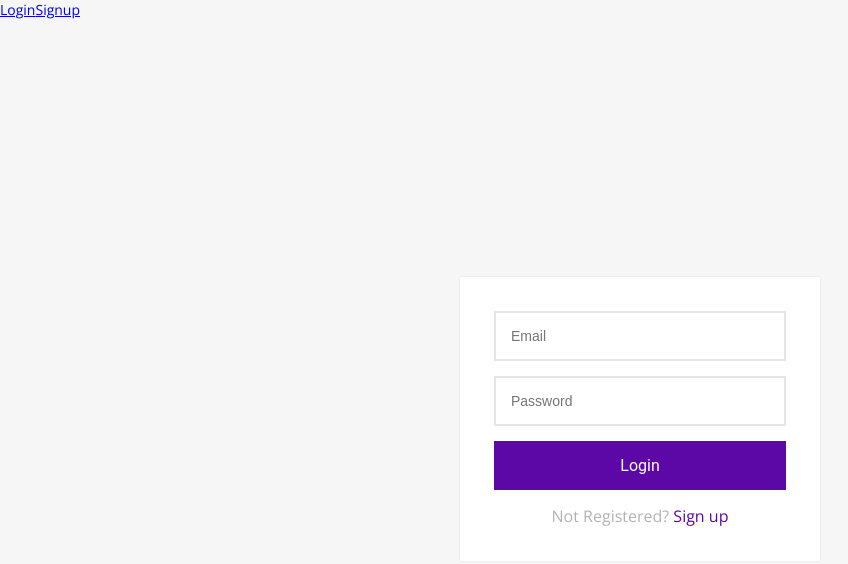
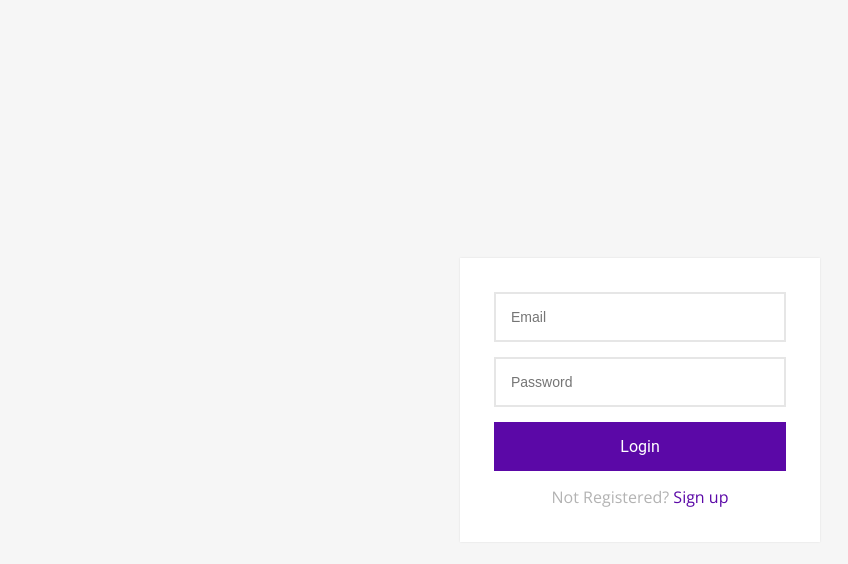
Before and after one commit to TeamAbella060420/react-laravel, a React (Vite) app in the folder full-stack/react/: page /login in a window 1280 px wide. Shown: the top 564 px of the page, without its empty margins (0-848 px from the left). Built offline with nearby package versions, Linux system fonts and the light colour scheme.

Commit message:
Update GuestLayout.jsx

```diff
--- a/full-stack/react/src/components/GuestLayout.jsx
+++ b/full-stack/react/src/components/GuestLayout.jsx
@@ -9,9 +9,7 @@
     }
   return (
     <div>
-      <div id=''>
-        <Link to='/login'>Login</Link>
-        <Link to='/signup'>Signup</Link>
+      <div>
         <Outlet />
       </div>
     </div>
```
